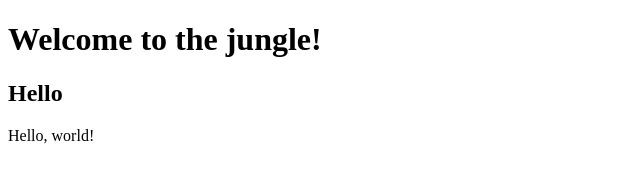
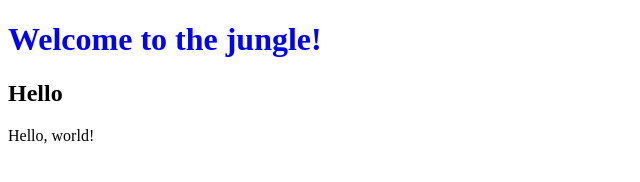
Before and after one commit to Cicero-Moacir-Soares/Test02, a plain HTML site: page hello.html in a window 1280 px wide. Shown: the whole page, without its empty margins (0-640 px from the left). Drawn offline with Linux system fonts and the light colour scheme.

Commit message:
Add style

```diff
--- a/hello.html
+++ b/hello.html
@@ -7,7 +7,7 @@
     <title>Hello!</title>
 </head>
 <body>
-    <h1 style "color:blue;">Welcome to the jungle!</h1>
+    <h1 style="color:blue;">Welcome to the jungle!</h1>
     <h2>Hello</h2>
     Hello, world!
 </body>
```
